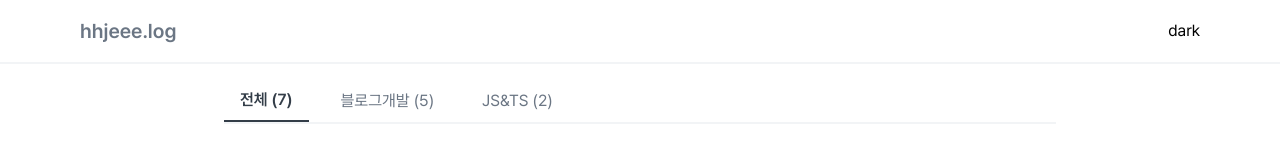
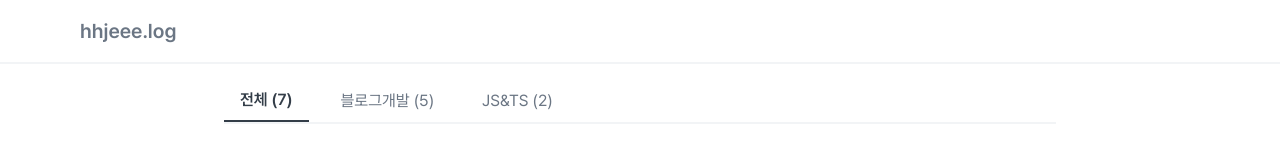
Before and after one commit to hhjeee/hhjeee.log, a Next.js app: page / in a window 1280 px wide. Shown: the top 143 px of the page. Built offline with nearby package versions, Linux system fonts and the light colour scheme.

Commit message:
[chore] change margin to padding

```diff
--- a/src/app/posts/[category]/[slug]/page.tsx
+++ b/src/app/posts/[category]/[slug]/page.tsx
@@ -21,7 +21,7 @@ const PostPage = async ({
   });
 
   return (
-    <div className="relative my-[2rem] prose mx-auto">
+    <div className="relative py-[2rem] prose mx-auto">
       <PostHeader meta={meta} />
       <MDXRenderer content={mdxContent} />
       <TableOfContents headings={headings} />
--- a/src/components/Header.tsx
+++ b/src/components/Header.tsx
@@ -6,7 +6,7 @@ const Header = () => {
       <Link href="/">
         <div className="text-xl font-semibold text-gradient">hhjeee.log</div>
       </Link>
-      <div>dark</div> {/* TODO icon 변경, 다크모드 기능 추가 */}
+      {/* <div>dark</div> TODO 다크모드 기능 추가 */}
     </div>
   );
 };
```
